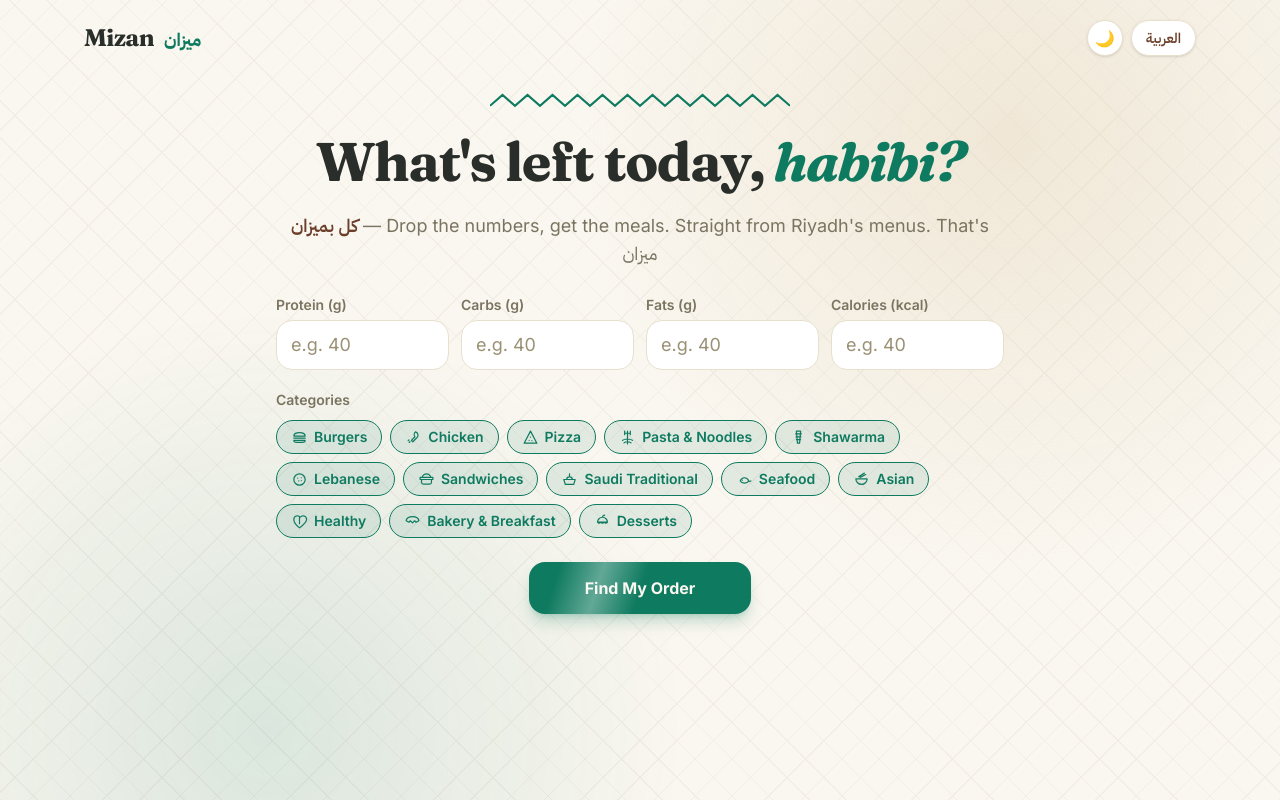
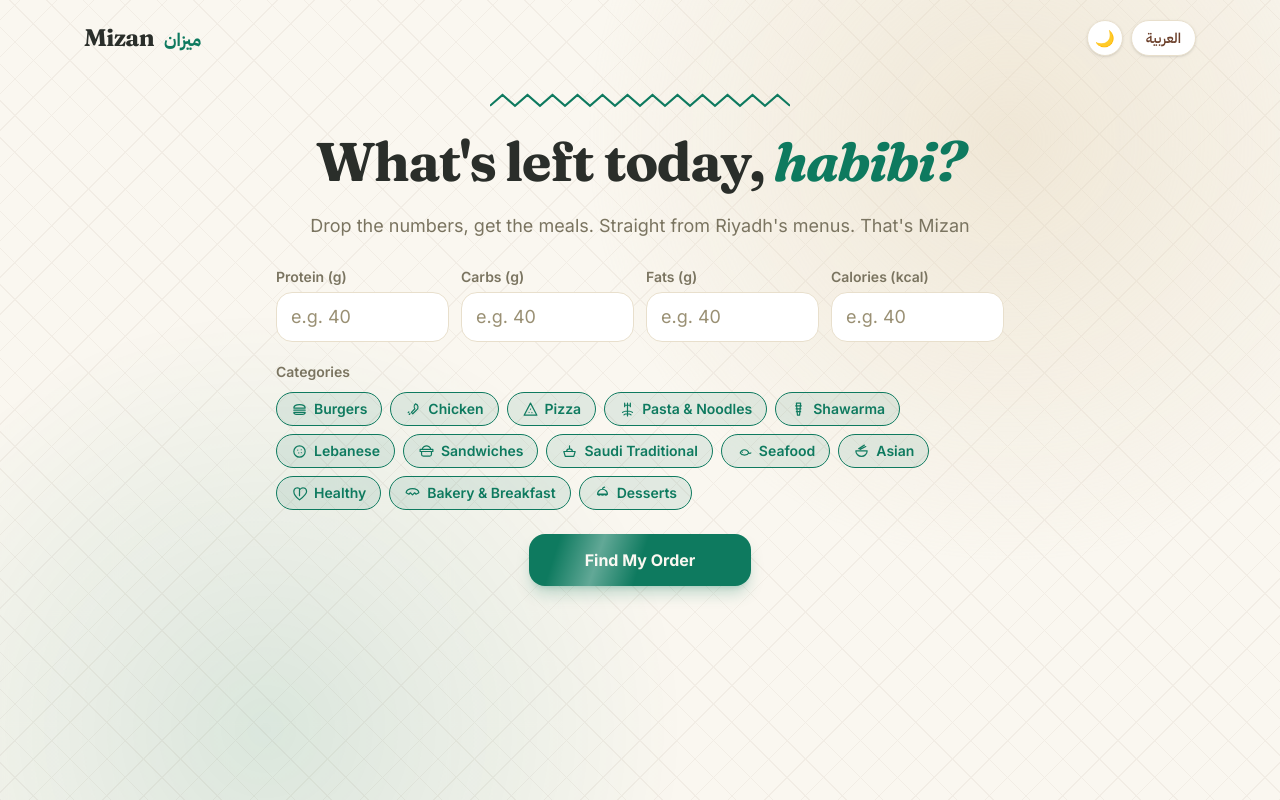
Before and after one commit to saadskn/mizan, a React (Vite) app: page / in a window 1280 px wide. Built offline with nearby package versions, Linux system fonts and the light colour scheme.

Commit message:
copy: drop the كل بميزان jingle; English tagline says Mizan not ميزان
Co-Authored-By: Claude Fable 5 <noreply@anthropic.com>
Claude-Session: https://claude.ai/code/session_01U1og5P9BPEZkYjapmLagfB

```diff
--- a/src/components/Hero.jsx
+++ b/src/components/Hero.jsx
@@ -21,8 +21,6 @@ export default function Hero({ t }) {
         ))}
       </h1>
       <p className="anim-rise mt-4 text-base sm:text-lg text-mut dark:text-cream-mut" style={{ animationDelay: '1.15s' }}>
-        <span className="font-semibold text-date dark:text-date-lt">{t.jingle}</span>
-        {' — '}
         {t.tagline}
       </p>
     </section>
--- a/src/i18n/strings.js
+++ b/src/i18n/strings.js
@@ -2,8 +2,7 @@ export const STRINGS = {
   en: {
     heroPlain: "What's left today,",
     heroAccent: 'habibi?',
-    jingle: 'كل بميزان',
-    tagline: "Drop the numbers, get the meals. Straight from Riyadh's menus. That's ميزان",
+    tagline: "Drop the numbers, get the meals. Straight from Riyadh's menus. That's Mizan",
     protein: 'Protein (g)',
     carbs: 'Carbs (g)',
     fats: 'Fats (g)',
@@ -45,7 +44,6 @@ export const STRINGS = {
   ar: {
     heroPlain: 'وش باقي لك',
     heroAccent: 'اليوم؟',
-    jingle: 'كل بميزان',
     tagline: 'حط أرقامك وخذ وجباتك — مباشرة من قوائم الرياض. هذا هو ميزان',
     protein: 'بروتين (غ)',
     carbs: 'كربوهيدرات (غ)',
```
